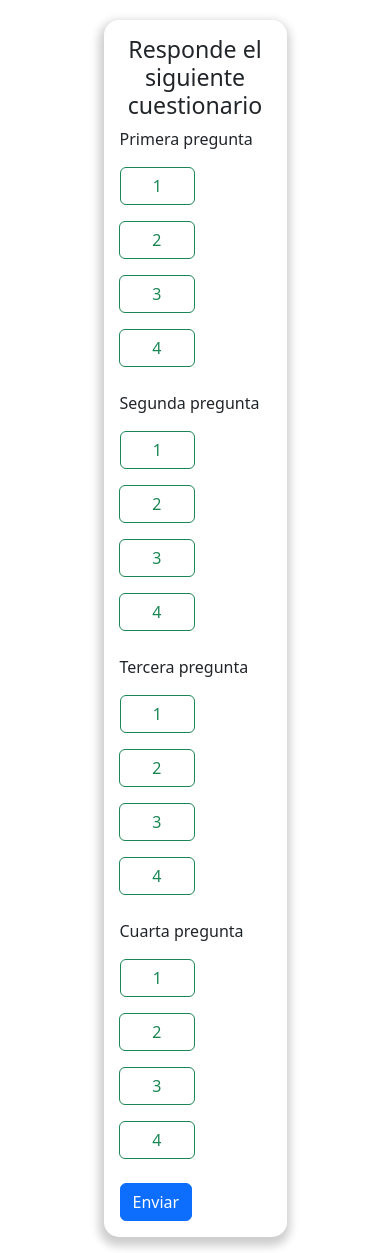
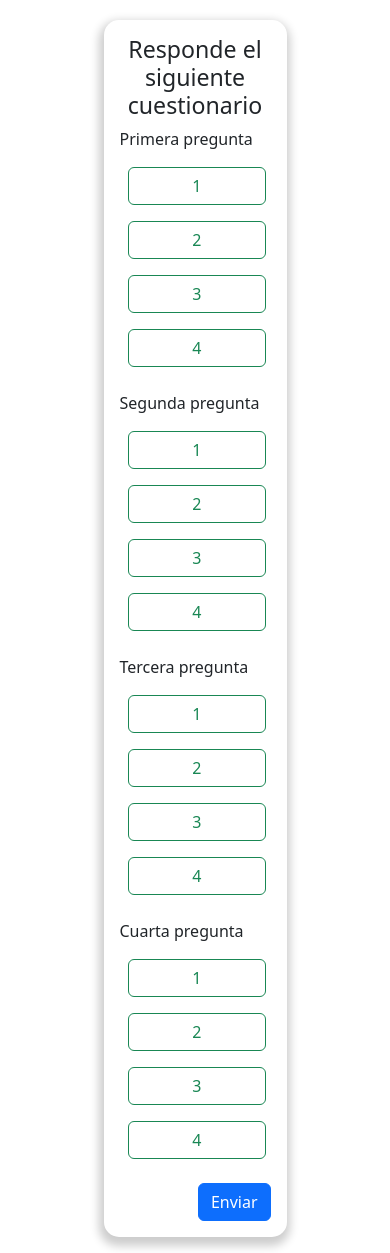
Before and after one commit to No-Country/S3-04-M-Python-React, a React (Create React App) app in the folder urclothes/reactapp/: page /preguntas in a window 390 px wide. Built offline with nearby package versions, Linux system fonts and the light colour scheme.

Commit message:
responsive

```diff
--- a/urclothes/reactapp/src/page/preguntas.js
+++ b/urclothes/reactapp/src/page/preguntas.js
@@ -1,42 +1,63 @@
-import React from 'react'
+import React, {useState, useEffect} from 'react'
 import {Form, Button} from 'react-bootstrap';
 import ButtonGroup from 'react-bootstrap/ButtonGroup';
 import ToggleButton from 'react-bootstrap/ToggleButton';
 
 export default function Questions () {
+    const [Window, setWindow] = useState(false);
+
+    useEffect(() => {
+      function windowsWidth () {
+        const { screenWidth: width, screenHeight: height } = window;
+
+        if (window.innerWidth > 715) {return setWindow(false)}
+        else {return setWindow(true)}
+      }
+
+
+      window.addEventListener('resize', windowsWidth);
+    return () => window.removeEventListener('resize', windowsWidth);
+    }, [])
+
+
   return (
     <div className='container-fluid m-auto'>
-    <div className='lrContainer p-3 w-50 mb-3'>
+    <div className={Window? 'lrContainer p-3 w-75 mb-3':'lrContainer p-3 w-50 mb-3'}>
         <h3 className='text-center'>Responde el siguiente cuestionario</h3>
     <Form>
         <Form.Group className='mb-2'>
             <p className='mb-3'>Primera pregunta</p>
-           <ButtonGroup className="d-flex flex-column w-50">
+           <ButtonGroup className='w-100 d-flex flex-column align-items-center ms-lg-4'>
+            <div className="row mb-3 w-100">
             <ToggleButton
-            className='mb-3 rounded' type='radio'
+            className='mb-3 mb-lg-0 ms-2 ms-md-4 ms-lg-0 rounded col-lg-5 col-11' type='radio'
             variant='outline-success'
             name='first'>1</ToggleButton>
             <ToggleButton
-            className='mb-3 rounded' type='radio'
+            className='ms-2 ms-md-4 ms-lg-5 rounded col-lg-5 col-11' type='radio'
             variant='outline-success'
             name='first'>2</ToggleButton>
+            </div>
+            <div className='row mb-3 w-100'>
             <ToggleButton
-            className='mb-3 rounded' type='radio'
+            className='mb-3 mb-lg-0 ms-2 ms-md-4 ms-lg-0 rounded col-lg-5 col-11' type='radio'
             variant='outline-success'
             name='first'>3</ToggleButton>
             <ToggleButton
-            className='mb-3 rounded' type='radio'
+            className='ms-2 ms-md-4 ms-lg-5 rounded col-lg-5 col-11' type='radio'
             variant='outline-success'
             name='first'>4</ToggleButton>
+            </div>
            </ButtonGroup>
 
 
         </Form.Group>
         <Form.Group className='mb-2'>
             <p className='mb-3'>Segunda pregunta</p>
-            <ButtonGroup className="d-flex flex-column w-50">
+            <ButtonGroup className="w-100 d-flex flex-column align-items-center ms-lg-4">
+                <div className="row mb-3 w-100">
             <ToggleButton
-            className='mb-3 rounded'
+            className='mb-3 mb-lg-0 ms-2 ms-md-4 ms-lg-0 rounded col-lg-5 col-11'
             type='radio'
             name='second'
             id='second-1'
@@ -44,15 +65,16 @@ export default function Questions () {
             >1</ToggleButton>
 
             <ToggleButton
-            className='mb-3 rounded'
+            className='ms-2 ms-md-4 ms-lg-5 rounded col-lg-5 col-11'
             type='radio'
             name='second'
             id='second-2'
             variant='outline-success'
             >2</ToggleButton>
-
+            </div>
+            <div className="row mb-3 w-100">
             <ToggleButton
-            className='mb-3 rounded'
+            className='mb-3 mb-lg-0 ms-2 ms-md-4 ms-lg-0 rounded col-lg-5 col-11'
             type='radio'
             name='second'
             id='second-3'
@@ -60,52 +82,60 @@ export default function Questions () {
             >3</ToggleButton>
 
             <ToggleButton
-            className='mb-3 rounded'
+            className='ms-2 ms-md-4 ms-lg-5 rounded col-lg-5 col-11'
             type='radio'
             name='second'
             id='second-4'
             variant='outline-success'
             >4</ToggleButton>
+            </div>
             </ButtonGroup>
         </Form.Group>
         <Form.Group className='mb-2'>
             <p className='mb-3'>Tercera pregunta</p>
-            <ButtonGroup className="d-flex flex-column w-50">
+            <ButtonGroup className="w-100 d-flex flex-column align-items-center ms-lg-4">
+                <div className="row mb-3 w-100">
             <ToggleButton
-            className='mb-3 rounded'
+            className='mb-3 mb-lg-0 ms-2 ms-md-4 ms-lg-0 rounded col-lg-5 col-11'
             type='radio'
             name='third'
             id='third-1'
             variant='outline-success'
             >1</ToggleButton>
+
             <ToggleButton
-            className='mb-3 rounded'
+            className='ms-2 ms-md-4 ms-lg-5 rounded col-lg-5 col-11'
             type='radio'
             name='third'
             id='third-2'
             variant='outline-success'
             >2</ToggleButton>
+            </div>
+            <div className="row mb-3 w-100">
             <ToggleButton
-            className='mb-3 rounded'
+            className='mb-3 mb-lg-0 ms-2 ms-md-4 ms-lg-0 rounded col-lg-5 col-11'
             type='radio'
             name='third'
             id='third-3'
             variant='outline-success'
             >3</ToggleButton>
+
             <ToggleButton
-            className='mb-3 rounded'
+            className='ms-2 ms-md-4 ms-lg-5 rounded col-lg-5 col-11'
             type='radio'
             name='third'
             id='third-4'
             variant='outline-success'
             >4</ToggleButton>
+            </div>
             </ButtonGroup>
              </Form.Group>
         <Form.Group className='mb-2'>
             <p className='mb-3'>Cuarta pregunta</p>
-            <ButtonGroup className="d-flex flex-column w-50">
+            <ButtonGroup className="w-100 d-flex flex-column align-items-center ms-lg-4">
+                <div className="row mb-3 w-100">
             <ToggleButton
-            className='mb-3 rounded'
+            className='mb-3 mb-lg-0 ms-2 ms-md-4 ms-lg-0 rounded col-lg-5 col-11'
             type='radio'
             name='fourth'
             id='fourth-1'
@@ -113,15 +143,16 @@ export default function Questions () {
             >1</ToggleButton>
 
             <ToggleButton
-            className='mb-3 rounded'
+            className='ms-2 ms-md-4 ms-lg-5 rounded col-lg-5 col-11'
             type='radio'
             name='fourth'
             id='fourth-2'
             variant='outline-success'
             >2</ToggleButton>
-
+            </div>
+            <div className="row mb-3 w-100">
             <ToggleButton
-            className='mb-3 rounded'
+            className='mb-3 mb-lg-0 ms-2 ms-md-4 ms-lg-0 rounded col-lg-5 col-11'
             type='radio'
             name='fourth'
             id='fourth-3'
@@ -129,16 +160,18 @@ export default function Questions () {
             >3</ToggleButton>
 
             <ToggleButton
-            className='mb-3 rounded'
+            className='ms-2 ms-md-4 ms-lg-5 rounded col-lg-5 col-11'
             type='radio'
             name='fourth'
             id='fourth-4'
             variant='outline-success'
             >4</ToggleButton>
+            </div>
             </ButtonGroup>
         </Form.Group>
-
+        <Form.Group className='d-flex justify-content-end'>
         <Button as="input" type="submit" value="Enviar" />
+        </Form.Group>
     </Form>
     </div>
     </div>
```
